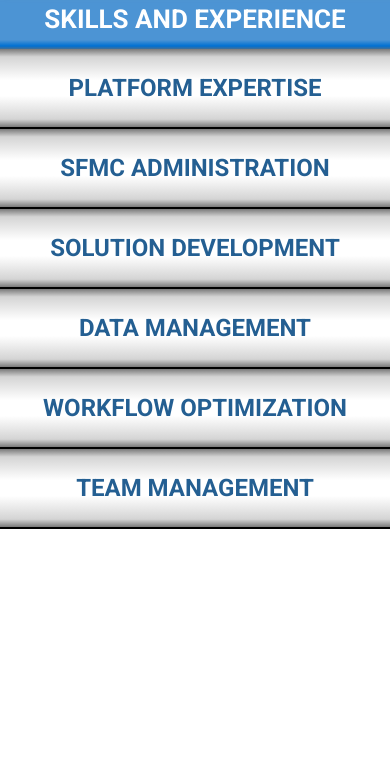
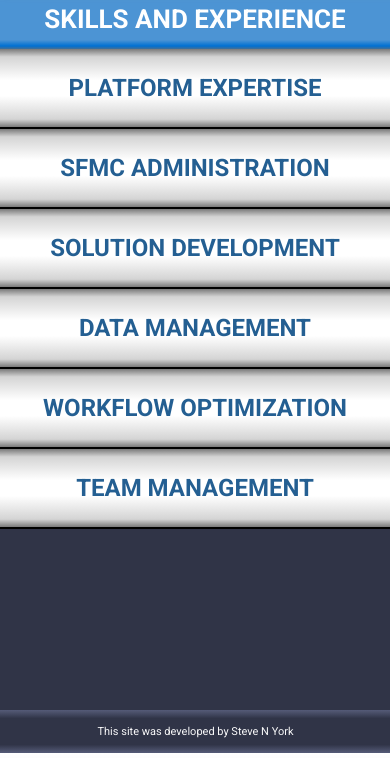
Before and after one commit to steve-n-york/steve-n-york.github.io, a plain HTML site: page index.html in a window 390 px wide. Shown: the part 91-849 px from the top of the page. Drawn offline with Linux system fonts and the light colour scheme.

Commit message:
mobile footer update

```diff
--- a/css/main-styles.css
+++ b/css/main-styles.css
@@ -1,7 +1,7 @@
 html {
     width: 100vw;
     overflow: hidden;
-    background-color: #333;
+    background-color: #ffffff;
 }
 body{
     margin: 0 auto;
@@ -19,7 +19,8 @@ footer{
     bottom: 0;
     width: 100vw;
     height: auto;
-    background-color: rgb(71, 81, 94);
+    background: linear-gradient(0deg,  rgb(87, 93, 122) 0%,  rgb(48, 52, 71) 20%,  rgb(48, 52, 71) 80%,  rgb(87, 93, 122) 100%);
+    /* background: linear-gradient(0deg, rgb(123, 123, 123) 0%, rgb(53, 53, 53) 30%, rgb(53, 53, 53) 70%, rgb(123, 123, 123) 100%); */
     opacity: .97;
 }
 #footer_section{
@@ -41,8 +42,9 @@ footer{
 @media (max-width: 787px) {
     html {
         width: 100vw;
+        height: 100vh;
         min-width: 380px;
         overflow: scroll;
-        background-color: #fff;
+        background: linear-gradient(0deg, rgb(48, 52, 71) 50%, rgb(255, 255, 255) 100%);
     }
 }
--- a/css/mobile-styles.css
+++ b/css/mobile-styles.css
@@ -61,7 +61,7 @@
         width: 100%;
         height: fit-content;
         padding-bottom: 20px;
-        background: linear-gradient(0deg, rgb(60, 60, 60) 0%, rgb(97, 97, 97) 10%, rgba(97, 97, 97) 90%, rgb(60, 60, 60) 100%);
+        /* background: linear-gradient(0deg, rgb(60, 60, 60) 0%, rgb(97, 97, 97) 10%, rgba(97, 97, 97) 90%, rgb(60, 60, 60) 100%); */
     }
     .social-icon {
         margin-top: -10px;
@@ -121,18 +121,23 @@
         color: #fff;
         padding: 30px 15px;
         animation: slideDown .3s;
-        background: linear-gradient(0deg, rgb(53, 53, 53) 0%, rgb(94, 94, 94) 10%, rgb(94, 94, 94) 90%, rgb(53, 53, 53) 100%);
+        background: linear-gradient(0deg,  rgb(87, 93, 122) 0%,  rgb(48, 52, 71) 10%,  rgb(48, 52, 71) 90%,  rgb(87, 93, 122) 100%);
    }
 
 
 
-    #footer_section {
+    footer {
         position: absolute;
         bottom: 0;
-        display: none;
         width: 100%;
         font-size: 13px;
         text-align: center;
     }
+    #footer_section {
+        width: 90%;
+        margin: -5px 0;
+        padding: none;
+        text-align: center;
+    }
 
 }
```
